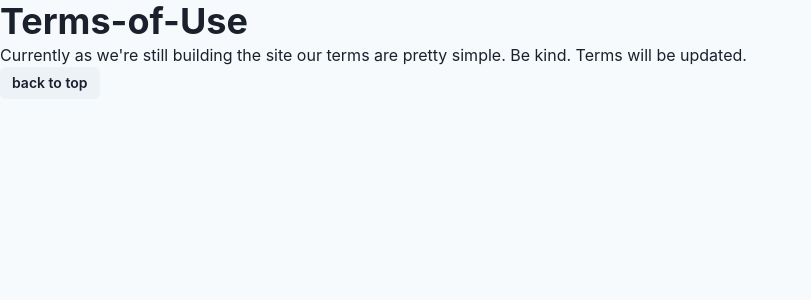
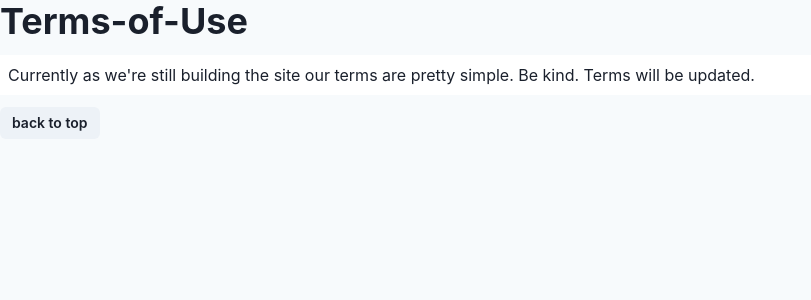
Before and after one commit to reactboy/stormflow, a Next.js app: page /termsOfUse in a window 1280 px wide. Shown: the top 300 px of the page, without its empty margins (0-811 px from the left). Built offline with nearby package versions, Linux system fonts and the light colour scheme; a web font is replaced by a local one.

Commit message:
add : add styles to terms page

```diff
--- a/src/components/shells/Terms/PrivacyPolicy/index.tsx
+++ b/src/components/shells/Terms/PrivacyPolicy/index.tsx
@@ -10,14 +10,15 @@ export const PrivacyPolicyShell = () => {
   return (
     <>
       <Heading>Privacy-policy</Heading>
-      <Box>
+      {/* TODO 利用規約と共通化 */}
+      <Box mt="12px" backgroundColor="white" padding="8px">
         <Text>Stormflow use following information of your twitter account</Text>
         <Text>Tweet</Text>
         <Text>Profile Image</Text>
         <Text>User name</Text>
         <Text>User ID</Text>
       </Box>
-      <Button size="sm" onClick={onClickTop}>
+      <Button mt="12px" size="sm" onClick={onClickTop}>
         back to top
       </Button>
     </>
--- a/src/components/shells/Terms/TermsOfUse/index.tsx
+++ b/src/components/shells/Terms/TermsOfUse/index.tsx
@@ -10,13 +10,14 @@ export const TermsOfUseShell = () => {
   return (
     <>
       <Heading>Terms-of-Use</Heading>
-      <Box>
+      {/* TODO プライバシーポリシーと共通化 */}
+      <Box mt="12px" backgroundColor="white" padding="8px">
         <Text>
           Currently as we're still building the site our terms are pretty simple. Be kind. Terms
           will be updated.
         </Text>
       </Box>
-      <Button size="sm" onClick={onClickTop}>
+      <Button mt="12px" size="sm" onClick={onClickTop}>
         back to top
       </Button>
     </>
```
